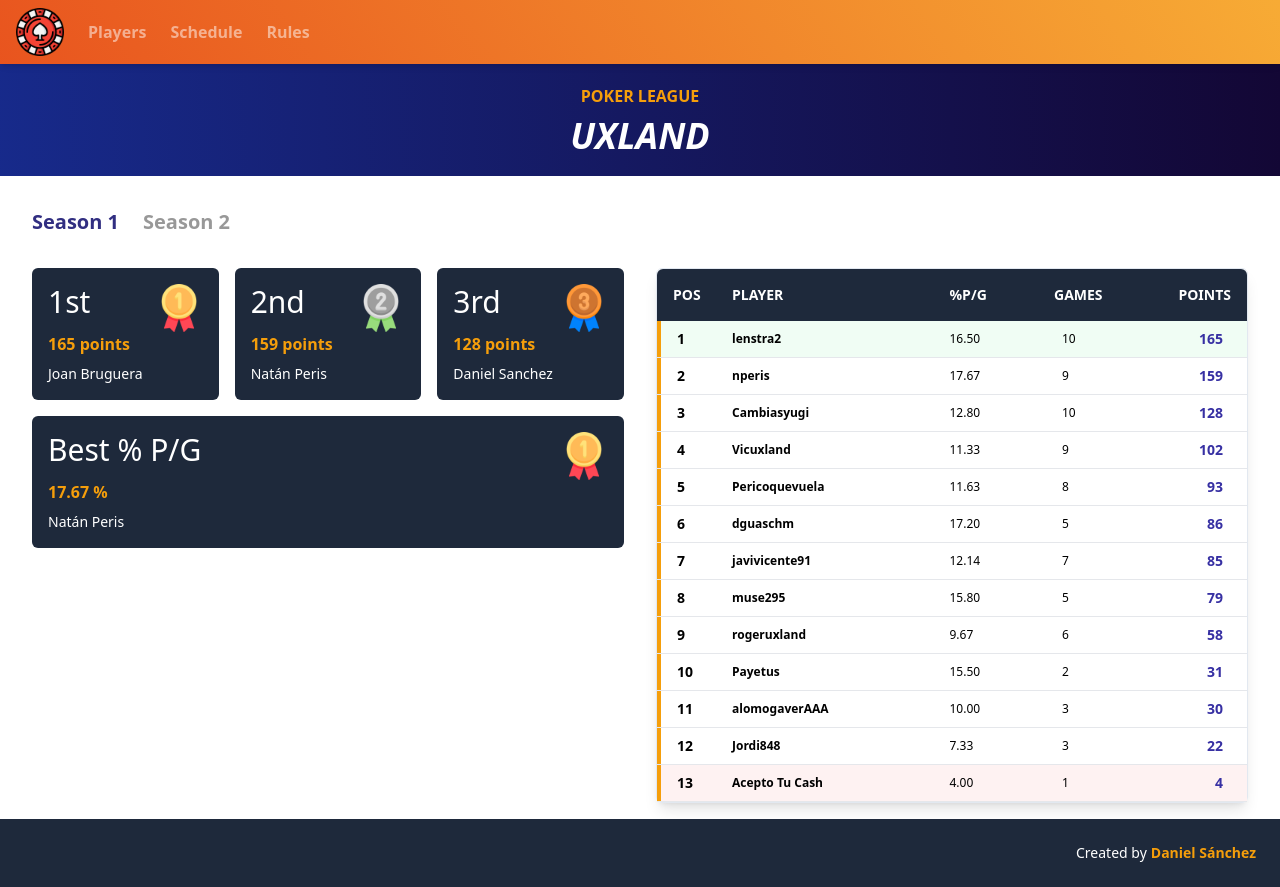
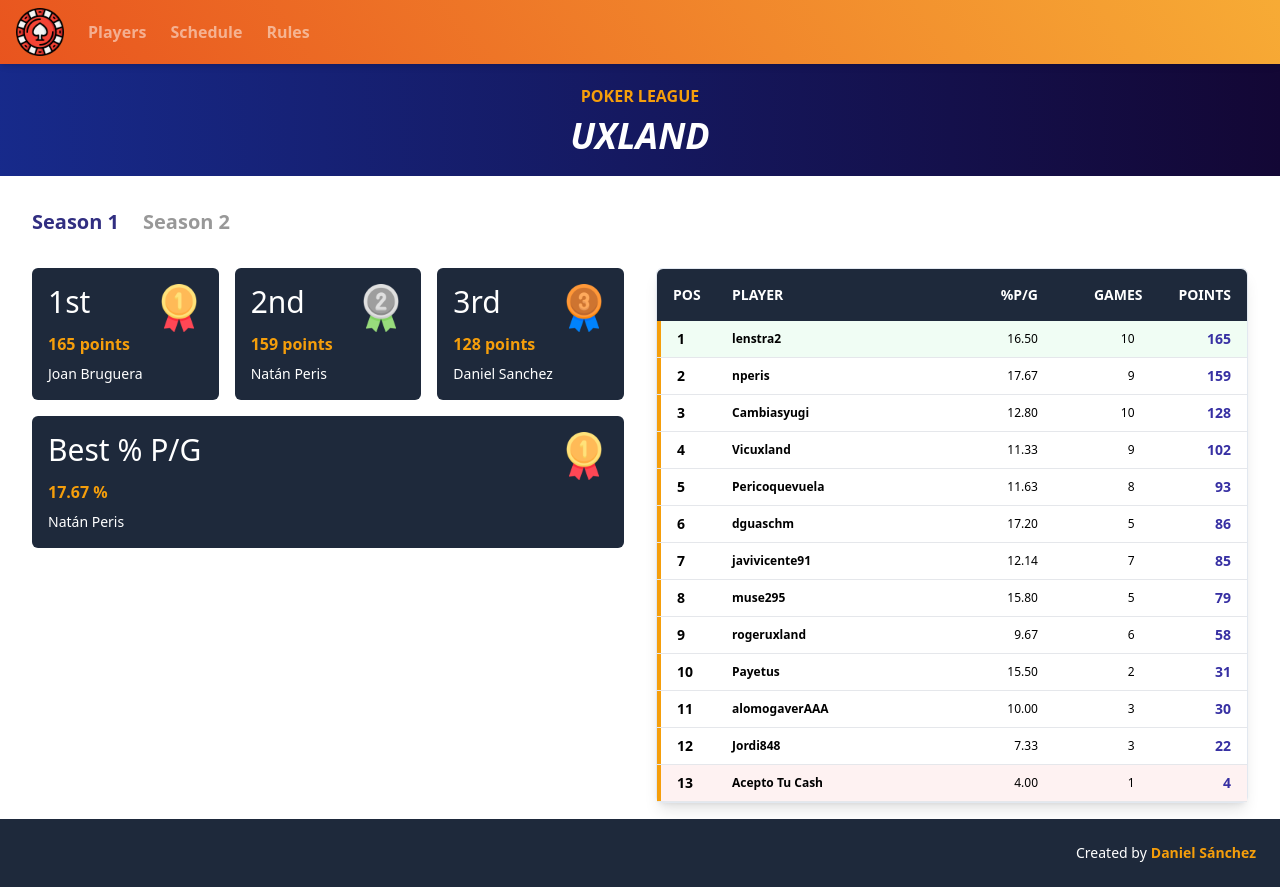
Before and after one commit to dguasch89/poker-league, a React (Vite) app: page / in a window 1280 px wide. Built offline with nearby package versions, Linux system fonts and the light colour scheme.

Commit message:
fix standings layout

```diff
--- a/src/UI/components/Standings.tsx
+++ b/src/UI/components/Standings.tsx
@@ -19,8 +19,12 @@ export function Standings(props: StandingsProps) {
       <div className="grid grid-cols-standings gap-4 bg-slate-800 rounded-t-md">
         <div className="font-bold uppercase text-white text-xs sm:text-sm pt-4 pb-4 pl-4">POS</div>
         <div className="font-bold uppercase text-white text-xs sm:text-sm pt-4 pb-4">PLAYER</div>
-        <div className="font-bold uppercase text-white text-xs sm:text-sm pt-4 pb-4">%P/G</div>
-        <div className="font-bold uppercase text-white text-xs sm:text-sm pt-4 pb-4">GAMES</div>
+        <div className="font-bold uppercase text-white text-xs sm:text-sm text-right pt-4 pb-4">
+          %P/G
+        </div>
+        <div className="font-bold uppercase text-white text-xs sm:text-sm text-right pt-4 pb-4">
+          GAMES
+        </div>
         <div className="font-bold uppercase text-white text-xs sm:text-sm text-right pt-4 pb-4 pr-4">
           POINTS
         </div>
@@ -35,11 +39,13 @@ export function Standings(props: StandingsProps) {
               {index + 1}
             </div>
             <div className="text-xs font-bold">{player.nickname}</div>
-            <div className="text-xs">
+            <div className="text-xs text-right">
               {getPlayerSeasonPointsPerGamePercentage(props.season, player.id)}
             </div>
-            <div className="text-xs p-2">{getPlayerSeasonGamesCount(props.season, player.id)}</div>
-            <div className="font-bold text-sm text-indigo-800 text-right pr-6">
+            <div className="text-xs p-2 text-right">
+              {getPlayerSeasonGamesCount(props.season, player.id)}
+            </div>
+            <div className="font-bold text-sm text-indigo-800 text-right pr-4">
               {getPlayerSeasonPoints(props.season, player.id)}
             </div>
           </div>
```
